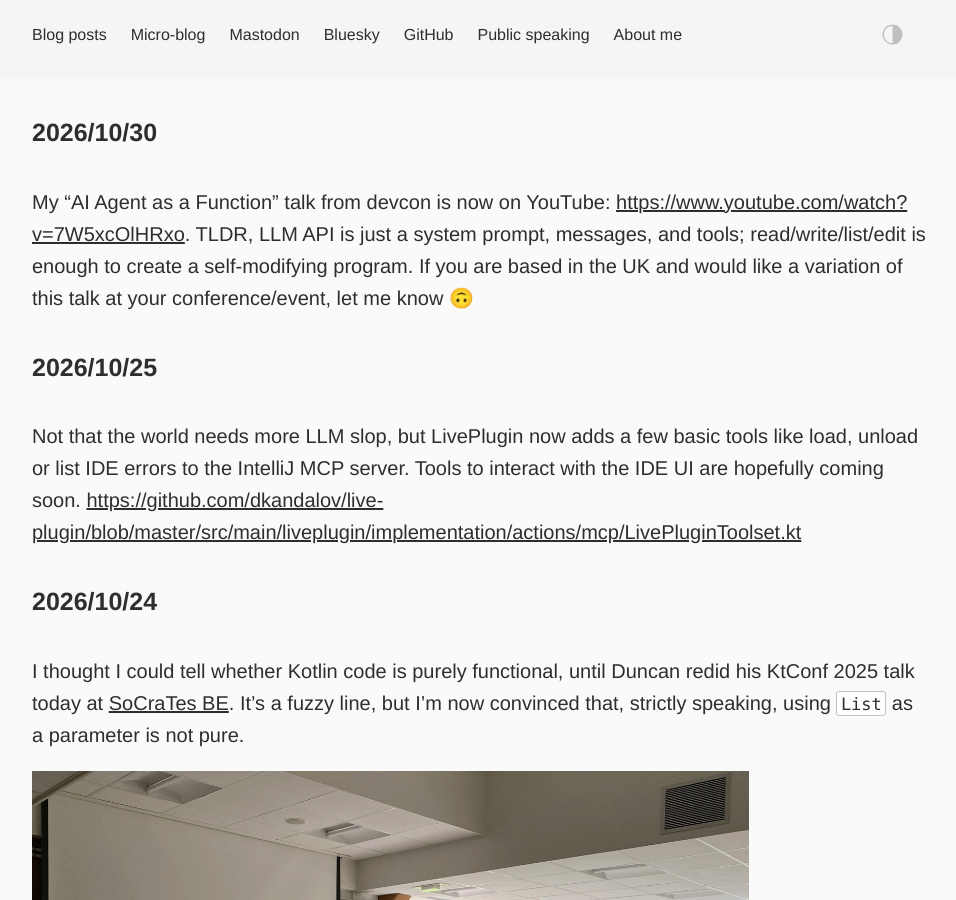
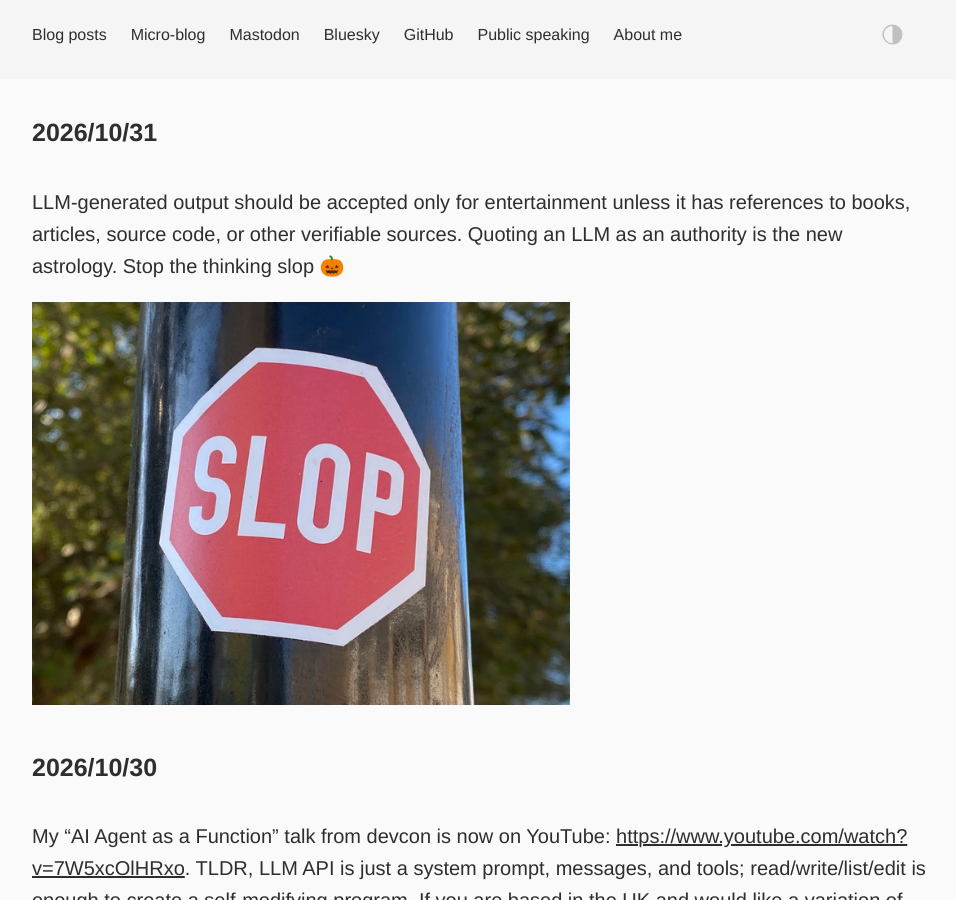
Before and after one commit to dkandalov/dkandalov.github.io, a Jekyll site: the page built from micro-blog.md, in a window 1280 px wide and 900 px high. Shown: the whole window, without its empty margins (160-1116 px from the left). Built offline with Jekyll 4.4.1, drawn with Linux system fonts in a browser that asks for light colours.

Commit message:
updated micro-blog

```diff
--- a/micro-blog.md
+++ b/micro-blog.md
@@ -2,6 +2,11 @@
 layout: post
 permalink: /micro-blog/
 ---
+
+#### 2026/10/31
+LLM-generated output should be accepted only for entertainment unless it has references to books, articles, source code, or other verifiable sources. Quoting an LLM as an authority is the new astrology. Stop the thinking slop 🎃
+
+<img src="../assets/images/micro-blog/2026-10-31.webp" width="60%" height="60%"/>
 
 #### 2026/10/30
 My "AI Agent as a Function" talk from devcon is now on YouTube: <https://www.youtube.com/watch?v=7W5xcOlHRxo>. TLDR, LLM API is just a system prompt, messages, and tools; read/write/list/edit is enough to create a self-modifying program. If you are based in the UK and would like a variation of this talk at your conference/event, let me know 🙃
```
Also changed, not shown: assets/images/micro-blog/2026-10-31.webp (added).
